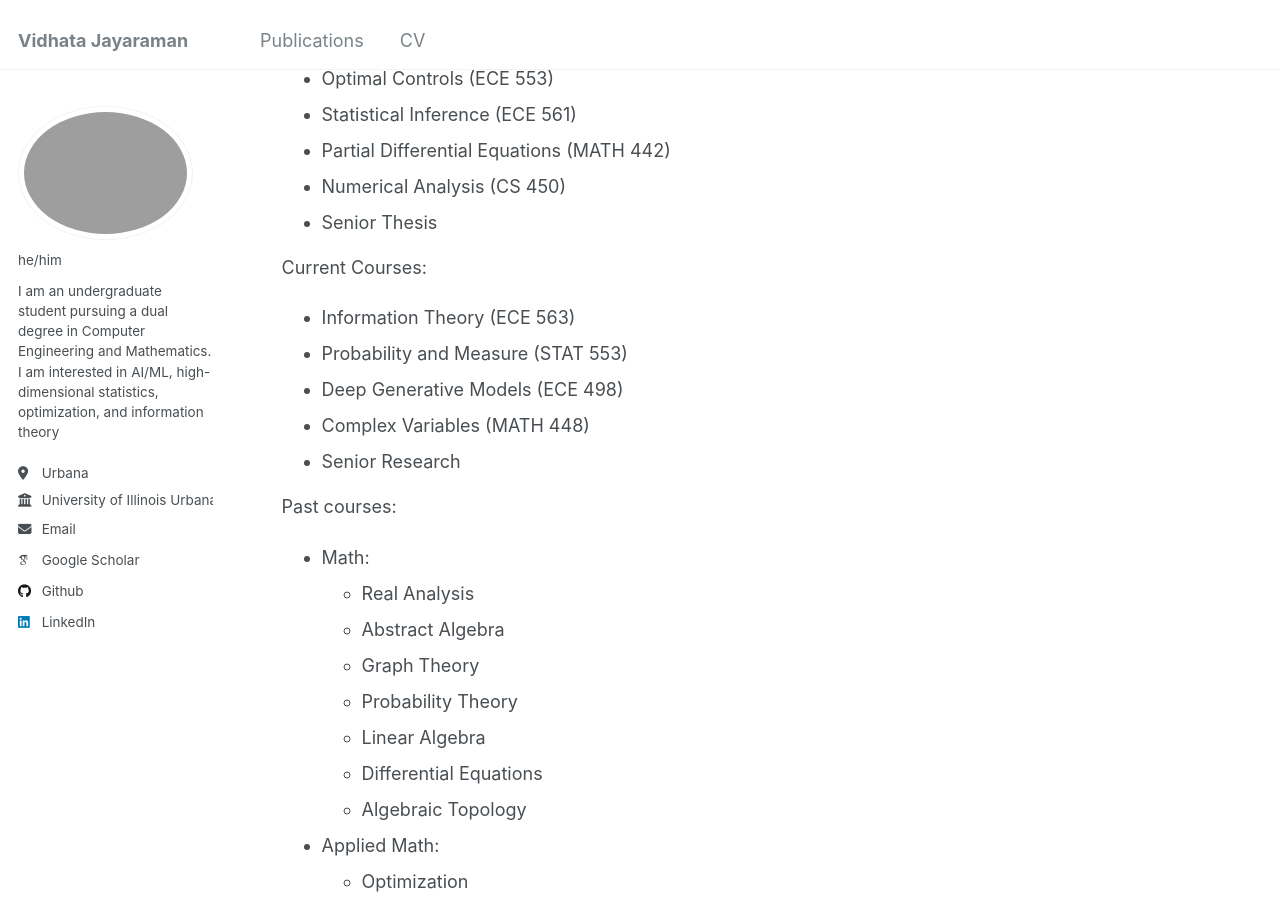
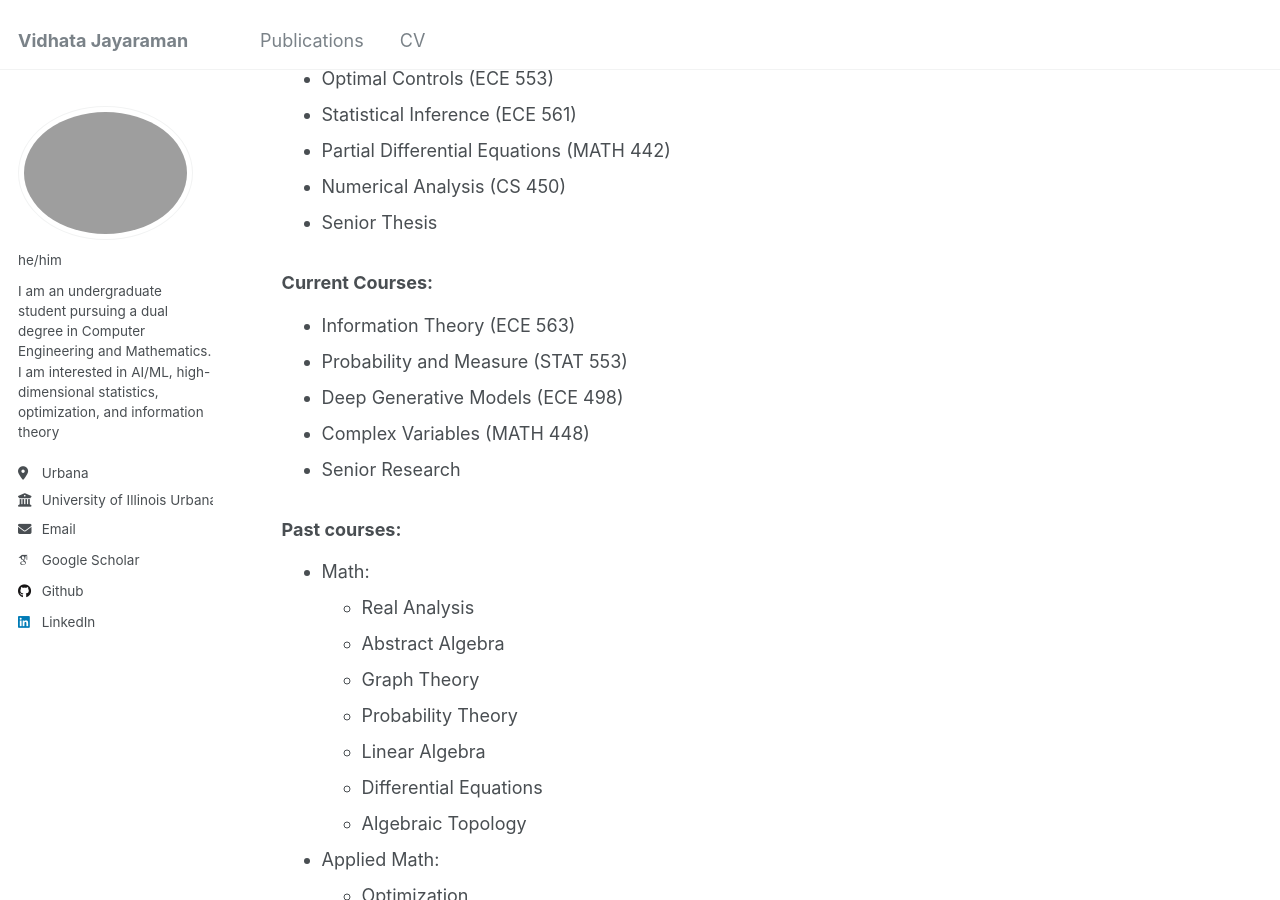
Before and after one commit to dxdt14/dxdt14.github.io, a Jekyll site: the page built from _pages/about.md, in a window 1280 px wide and 900 px high, scrolled down 794 px. Built offline with Jekyll 4.4.1, drawn with Linux system fonts in a browser that asks for light colours; some web fonts are replaced.

Commit message:
updated formatting on home page

```diff
--- a/_pages/about.md
+++ b/_pages/about.md
@@ -28,14 +28,14 @@ Academic Coursework
 - Numerical Analysis (CS 450)
 - Senior Thesis
 
-Current Courses:
+### Current Courses:
 - Information Theory (ECE 563)
 - Probability and Measure (STAT 553)
 - Deep Generative Models (ECE 498)
 - Complex Variables (MATH 448)
 - Senior Research
 
-Past courses:
+### Past courses:
 - Math:
   - Real Analysis
   - Abstract Algebra
```
